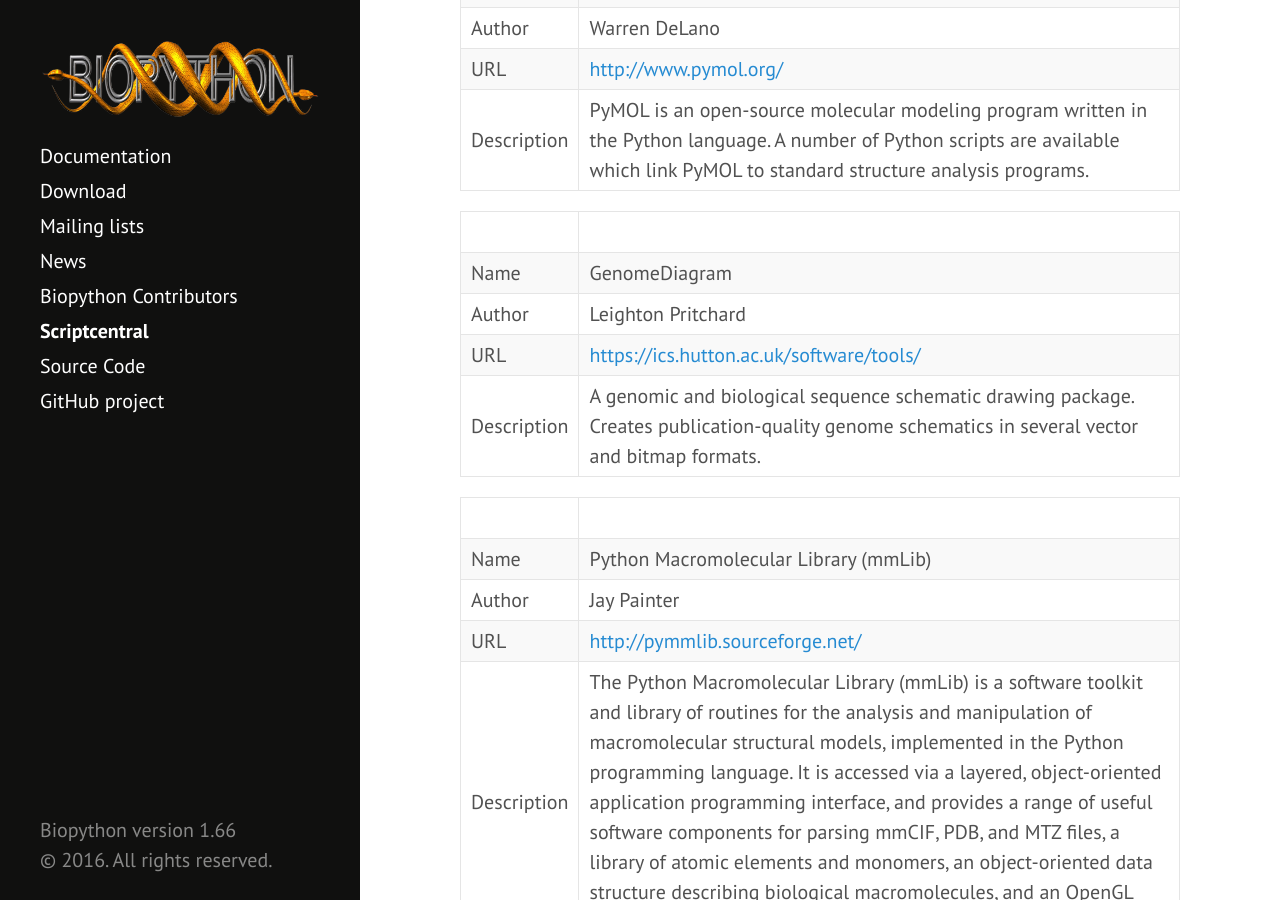
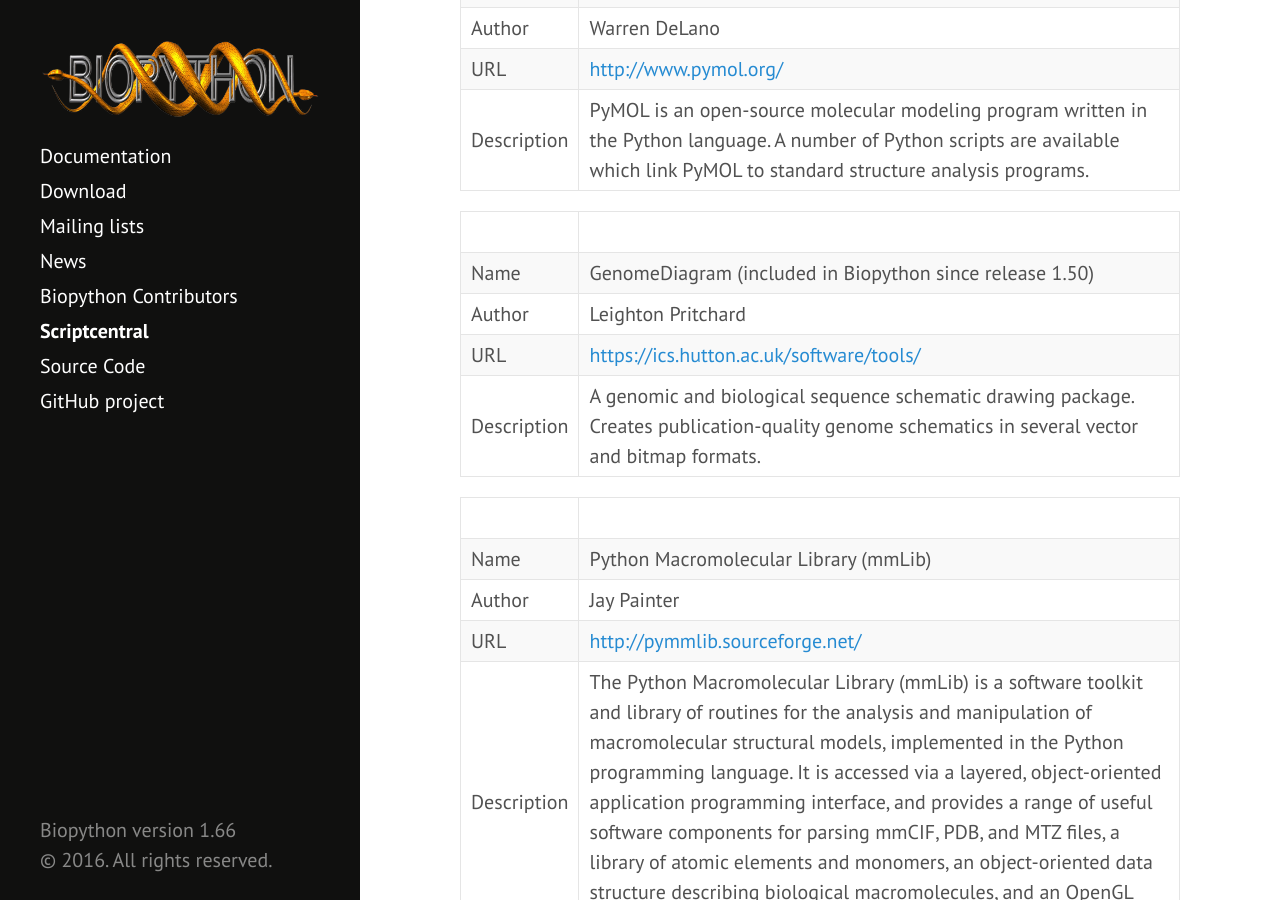
Before and after one commit to biopython/biopython.github.io, a Jekyll site: the page built from wiki/Scriptcentral.md, in a window 1280 px wide and 900 px high, scrolled down 787 px. Built offline with Jekyll 4.4.1, drawn with Linux system fonts in a browser that asks for light colours.

Commit message:
Note GenomeDiagram included since Biopython 1.50

```diff
--- a/wiki/Scriptcentral.md
+++ b/wiki/Scriptcentral.md
@@ -29,7 +29,7 @@ redirect_from:
 
 |             |                                                                                                                                                  |
 |-------------|--------------------------------------------------------------------------------------------------------------------------------------------------|
-| Name        | GenomeDiagram                                                                                                                                    |
+| Name        | GenomeDiagram (included in Biopython since release 1.50) |
 | Author      | Leighton Pritchard                                                                                                                               |
 | URL         | <https://ics.hutton.ac.uk/software/tools/>                                                                                                      |
 | Description | A genomic and biological sequence schematic drawing package. Creates publication-quality genome schematics in several vector and bitmap formats. |
```
